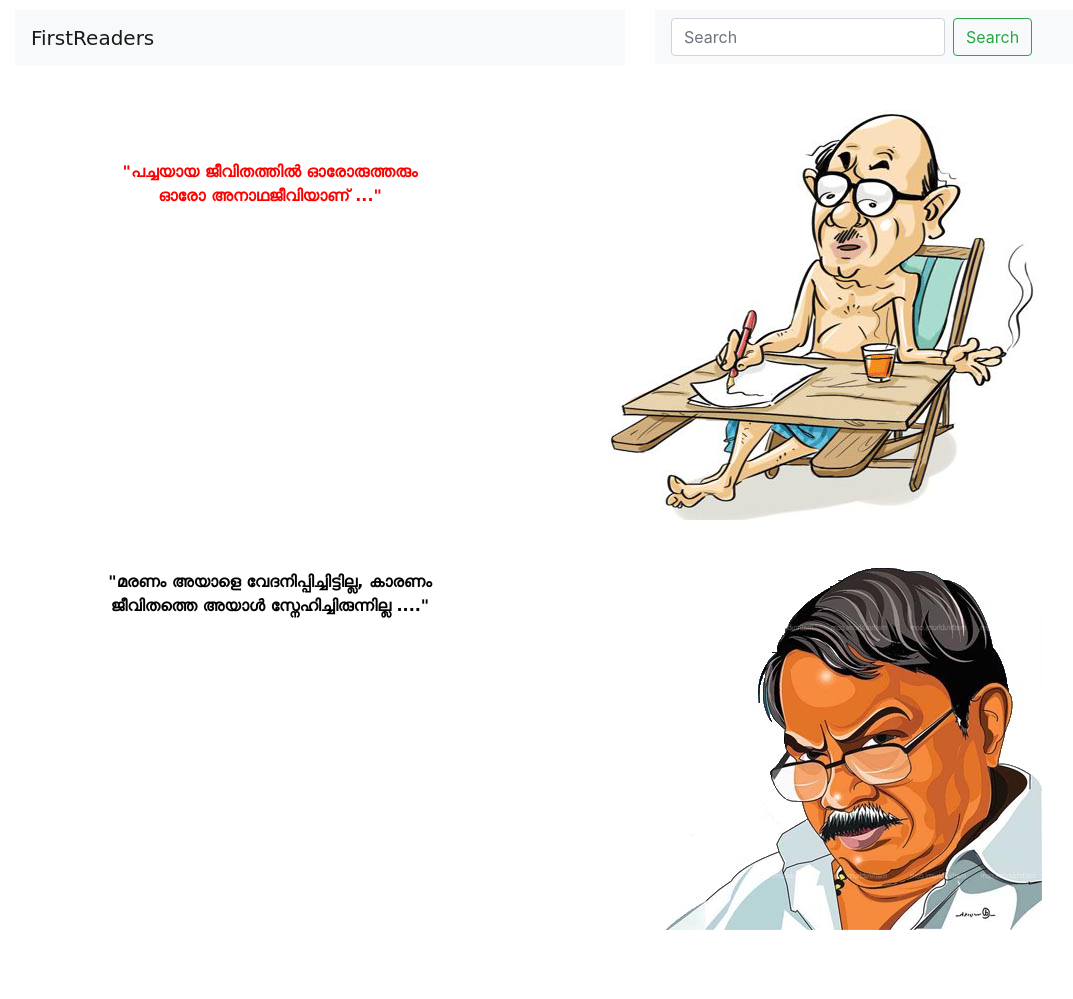
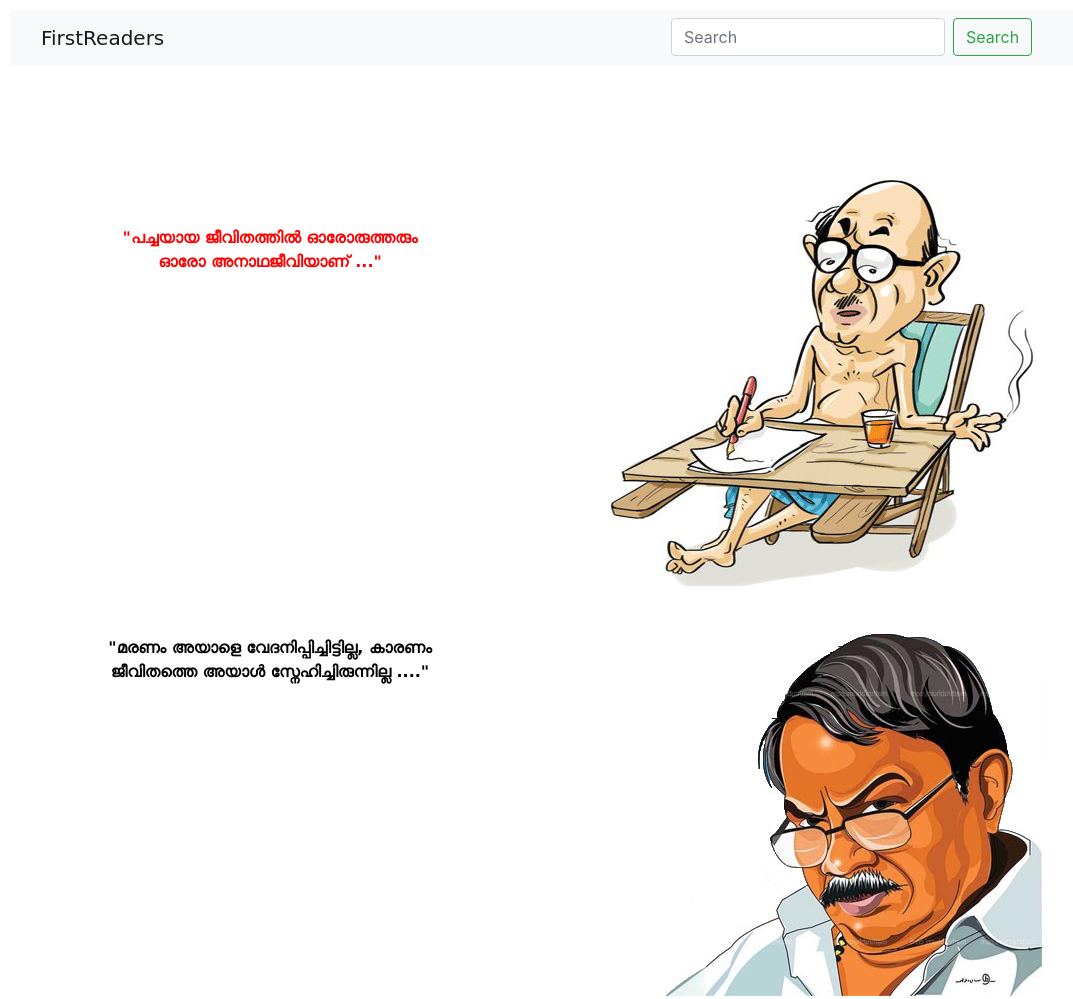
Before and after one commit to muhammadali1405/firstreaders, a plain HTML site: page index.html in a window 1280 px wide. Shown: the top 999 px of the page, without its empty margins (0-1073 px from the left). Drawn offline with nearby package versions, Linux system fonts and the light colour scheme.

Commit message:
optimised navbar

```diff
--- a/index.css
+++ b/index.css
@@ -1,4 +1,9 @@
 
+#nav {
+    background: #f8f9fa;
+    height: 56px;
+    margin: 10px;
+}
 
 
 #row{
```
